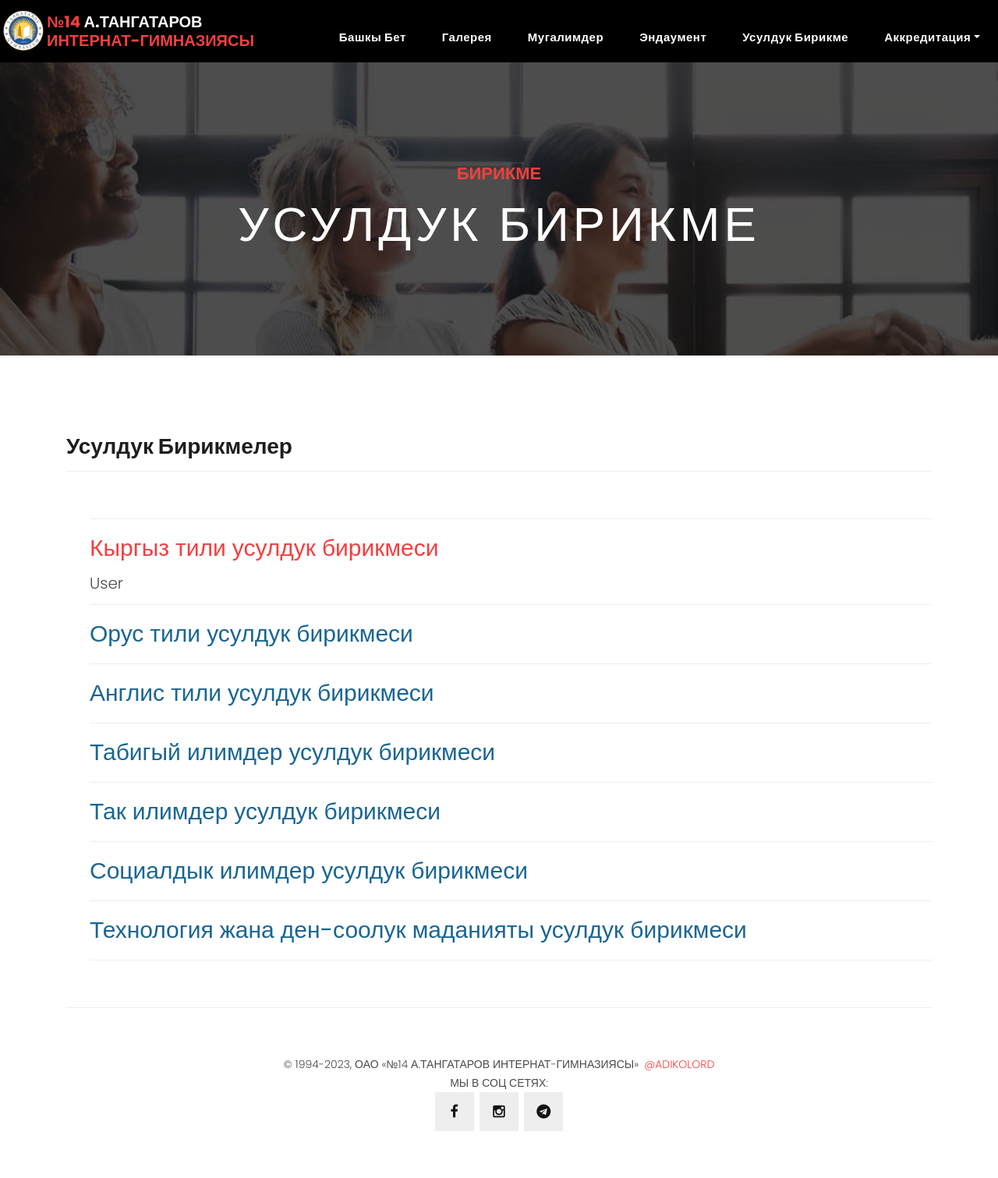
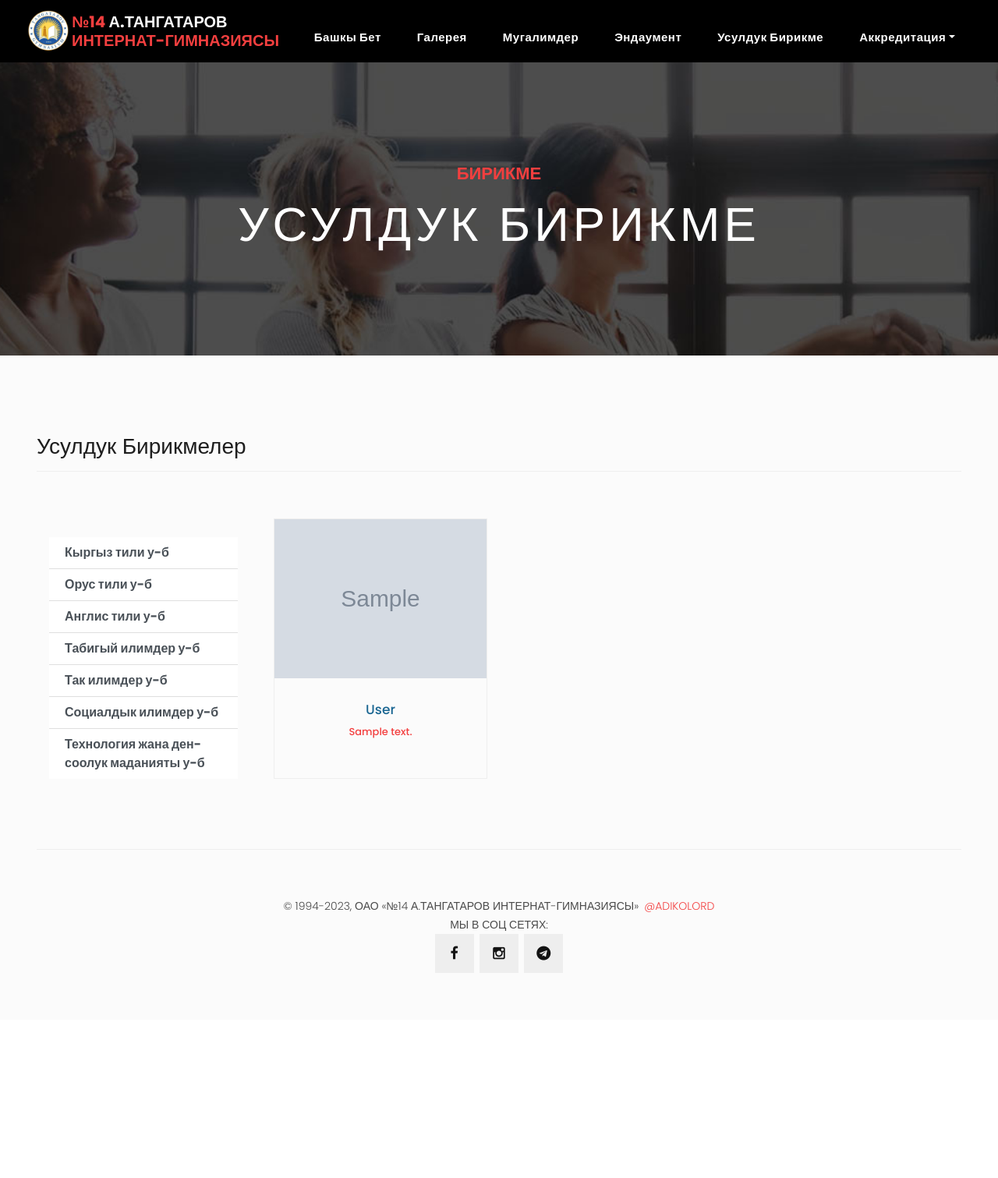
Before and after one commit to ADIKOLORD/realtangatar, a Django app: template templates/usuldukbirikme.html in a window 1280 px wide. Shown: the whole page at 78% size. After the commit the page ends 1248 px from the top, so only its background shows below. Run offline with Django 3.2, Linux system fonts and the light colour scheme; tables that the repository leaves empty hold one stand-in row (values such as "Sample post"); the template is opened without the code that fills it: values that come from a table or form of the project are taken from there, most other values are stand-ins (such as "Sample title", 1, 10 or a date in 2020); grey boxes marked "Sample" are stand-in pictures; some libraries are stand-ins or nearby versions.

Commit message:
change_usuldukbirikme_to_photo_name/

```diff
--- a/mektep/urls.py
+++ b/mektep/urls.py
@@ -12,15 +12,13 @@ urlpatterns = [
     path('gallery', views.gallery_page, name="gallery"),
     path('teachers', views.teachers_page, name="teachers"),
     path('endowment', views.endowment_page, name="endowment"),
-    path('usulbirik', views.usuldukbirikme_page, name="usulbirik"),
+    path('usulbirik/<str:pk>/', views.usuldukbirikme_page, name="usulbirik"),
     path('accreditation/<int:pk>/', views.accreditation_page, name='accreditation'),
+    # path('test', views.test_page, name="test"),
+
 ]
 
 admin.site.site_header = "Тангатаров Админ"
 admin.site.index_title = "Администрирование школы"
 
-# urlpatterns += staticfiles_urlpatterns()
 urlpatterns += static(settings.MEDIA_URL, document_root=settings.MEDIA_ROOT)
-
-# if settings.DEBUG:
-#     urlpatterns += static(settings.STATIC_URL, document_root=settings.STATIC_ROOT)
--- a/templates/base.html
+++ b/templates/base.html
@@ -80,7 +80,7 @@
                             Эндаумент</a>
                     </li>
                     <li class="nav-item {{ usulbirik }}">
-                        <a class="nav-link" href="{% url 'usulbirik' %}" style="font-weight: bold;">
+                        <a class="nav-link" href="{% url 'usulbirik' '1' %}" style="font-weight: bold;">
                             Усулдук Бирикме</a>
                     </li>
                     <li class="nav-item dropdown {{ accreditation }}">
--- a/templates/index.html
+++ b/templates/index.html
@@ -17,6 +17,7 @@
     </div>
 </div>
 <!-- Banner Ends Here -->
+
 
 <div class="staticnumber">
     <div class="container">
--- a/templates/usuldukbirikme.html
+++ b/templates/usuldukbirikme.html
@@ -1,7 +1,6 @@
 {% extends 'base.html' %}
 {% load static %}
 {% block content %}
-<!-- Page Content -->
 <div class="page-heading contact-heading header-text">
     <div class="container">
         <div class="row">
@@ -16,112 +15,113 @@
 </div>
 
 
-<div class="send-message">
+<div class="best-features about-features">
     <div class="container">
         <div class="row">
             <div class="col-md-12">
                 <div class="section-heading">
-                    <h2 style="font-weight: bold;">Усулдук Бирикмелер</h2>
+                    <h2>Усулдук Бирикмелер</h2>
                 </div>
             </div>
+            <div class="col-md-3">
+                <!-- Sidebar -->
+                <div class="position-sticky" style="margin-bottom: 10px;">
+                    <div class="list-group list-group-flush mx-3 mt-4">
+                        <a href="{% url 'usulbirik' '1' %}"
+                           class="list-group-item list-group-item-action py-2 ripple {{ active1 }}"
+                           aria-current="true">
+                            <span style="font-weight: bold;">Кыргыз тили у-б</span>
+                        </a>
+                        <a href="{% url 'usulbirik' '2' %}"
+                           class="list-group-item list-group-item-action py-2 ripple {{ active2 }}">
+                            <span style="font-weight: bold;">Орус тили у-б</span>
+                        </a>
+                        <a href="{% url 'usulbirik' '3' %}"
+                           class="list-group-item list-group-item-action py-2 ripple {{ active3 }}">
+                            <span style="font-weight: bold;">Англис тили у-б</span>
+                        </a>
+                        <a href="{% url 'usulbirik' '4' %}"
+                           class="list-group-item list-group-item-action py-2 ripple {{ active4 }}">
+                            <span style="font-weight: bold;">Табигый илимдер у-б</span>
+                        </a>
+                        <a href="{% url 'usulbirik' '5' %}"
+                           class="list-group-item list-group-item-action py-2 ripple {{ active5 }}">
+                            <span style="font-weight: bold;">Так илимдер у-б</span>
+                        </a>
+                        <a href="{% url 'usulbirik' '6' %}"
+                           class="list-group-item list-group-item-action py-2 ripple {{ active6 }}">
+                            <span style="font-weight: bold;">Социалдык илимдер у-б</span>
+                        </a>
+                        <a href="{% url 'usulbirik' '7' %}"
+                           class="list-group-item list-group-item-action py-2 ripple {{ active7 }}">
+                            <span style="font-weight: bold;">
+                                Технология жана ден-соолук маданияты у-б
+                            </span>
+                        </a>
+                    </div>
+                </div>
+                <!-- Sidebar -->
+            </div>
+            {% for teacher in teachers_list %}
+            <div class="col-md-3">
+                <div class="team-member">
+                    <div class="thumb-container">
+                        <img src="{{ teacher.image.url }}" alt=""
+                             style="max-width: 100%; height: auto;">
 
-            <div class="col-md-12">
-                <ul class="accordion">
-                    <li>
-                        <a style="font-size: 30px;">Кыргыз тили усулдук бирикмеси</a>
-                        <div class="content">
-                            <p style="font-size: 20px;">
-                                {% for teacher in teachers %}
-                                {% if teacher.birikme == "1" %}
-
-                                {{ teacher.fullname }}<br>
-                                {% endif %}
-                                {% endfor %}
-                            </p>
-                        </div>
-                    </li>
-                    <li>
-                        <a style="font-size: 30px;">Орус тили усулдук бирикмеси</a>
-                        <div class="content">
-                            <p style="font-size: 20px;">
-                                {% for teacher in teachers %}
-                                {% if teacher.birikme == "2" %}
-
-                                {{ teacher.fullname }}<br>
-                                {% endif %}
-                                {% endfor %}
-                            </p>
-                        </div>
-                    </li>
-                    <li>
-                        <a style="font-size: 30px;">Англис тили усулдук бирикмеси</a>
-                        <div class="content">
-                            <p style="font-size: 20px;">
-                                {% for teacher in teachers %}
-                                {% if teacher.birikme == "3" %}
-
-                                {{ teacher.fullname }}<br>
-                                {% endif %}
-                                {% endfor %}
-                            </p>
-                        </div>
-                    </li>
-                    <li>
-                        <a style="font-size: 30px;">Табигый илимдер усулдук бирикмеси</a>
-                        <div class="content">
-                            <p style="font-size: 20px;">
-                                {% for teacher in teachers %}
-                                {% if teacher.birikme == "4" %}
-
-                                {{ teacher.fullname }}<br>
-                                {% endif %}
-                                {% endfor %}
-                            </p>
-                        </div>
-                    </li>
-                    <li>
-                        <a style="font-size: 30px;">Так илимдер усулдук бирикмеси</a>
-                        <div class="content">
-                            <p style="font-size: 20px;">
-                                {% for teacher in teachers %}
-                                {% if teacher.birikme == "5" %}
-
-                                {{ teacher.fullname }}<br>
-                                {% endif %}
-                                {% endfor %}
-                            </p>
-                        </div>
-                    </li>
-                    <li>
-                        <a style="font-size: 30px;">Социалдык илимдер усулдук бирикмеси</a>
-                        <div class="content">
-                            <p style="font-size: 20px;">
-                                {% for teacher in teachers %}
-                                {% if teacher.birikme == "6" %}
-
-                                {{ teacher.fullname }}<br>
-                                {% endif %}
-                                {% endfor %}
-                            </p>
-                        </div>
-                    </li>
-                    <li>
-                        <a style="font-size: 30px;">Технология жана ден-соолук маданияты усулдук бирикмеси</a>
-                        <div class="content">
-                            <p style="font-size: 20px;">
-                                {% for teacher in teachers %}
-                                {% if teacher.birikme == "7" %}
-
-                                {{ teacher.fullname }}<br>
-                                {% endif %}
-                                {% endfor %}
-                            </p>
-                        </div>
-                    </li>
-                </ul>
+                    </div>
+                    <div class="down-content">
+                        <h4>{{ teacher.fullname }}</h4>
+                        <span>{{ teacher.biography }}</span>
+                    </div>
+                </div>
             </div>
+            {% endfor %}
         </div>
     </div>
 </div>
 
+
+<style>
+body {
+  background-color: #fbfbfb;
+}
+.container {
+    max-width: 95%;
+}
+
+.sidebar {
+  position: fixed;
+  top: 0;
+  bottom: 0;
+  left: 0;
+  padding: 58px 0 0;
+  box-shadow: 0 2px 5px 0 rgb(0 0 0 / 5%), 0 2px 10px 0 rgb(0 0 0 / 5%);
+  width: 240px;
+  z-index: 600;
+}
+
+.sidebar .active {
+  border-radius: 5px;
+  box-shadow: 0 2px 5px 0 rgb(0 0 0 / 16%), 0 2px 10px 0 rgb(0 0 0 / 12%);
+}
+
+.list-group-item.active {
+    background-color: #ffa900;
+    color: black;
+    border-color: black;
+}
+.sidebar-sticky {
+  position: relative;
+  top: 0;
+  height: calc(100vh - 48px);
+  padding-top: 0.5rem;
+  overflow-x: hidden;
+  overflow-y: auto; /* Scrollable contents if viewport is shorter than content. */
+}
+
+
+
+</style>
+
 {% endblock %}
```
Also changed, not shown: main/views.py (+15 -3 lines), templates/teachers.html (+28 -28 lines), templates/test.html (added).
